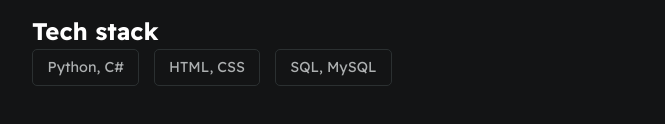
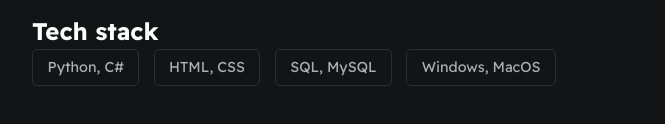
Before and after one commit to Cheris-Quessou/Resume-Website, a plain HTML site: page ResumeWebsite/index.html in a window 1280 px wide. Shown: the part 516-640 px from the top of the page, without its empty margins (258-923 px from the left). Drawn offline with Linux system fonts and the light colour scheme.

Commit message:
Update index.html

```diff
--- a/ResumeWebsite/index.html
+++ b/ResumeWebsite/index.html
@@ -50,6 +50,7 @@
                 <div class="card--techstack"><span>Python, C#</span></div>
                 <div class="card--techstack"><span>HTML, CSS</span></div>
                 <div class="card--techstack"><span>SQL, MySQL</span></div>
+                <div class="card--techstack"><span>Windows, MacOS</span></div>
             </div>
         </section>
 
```
